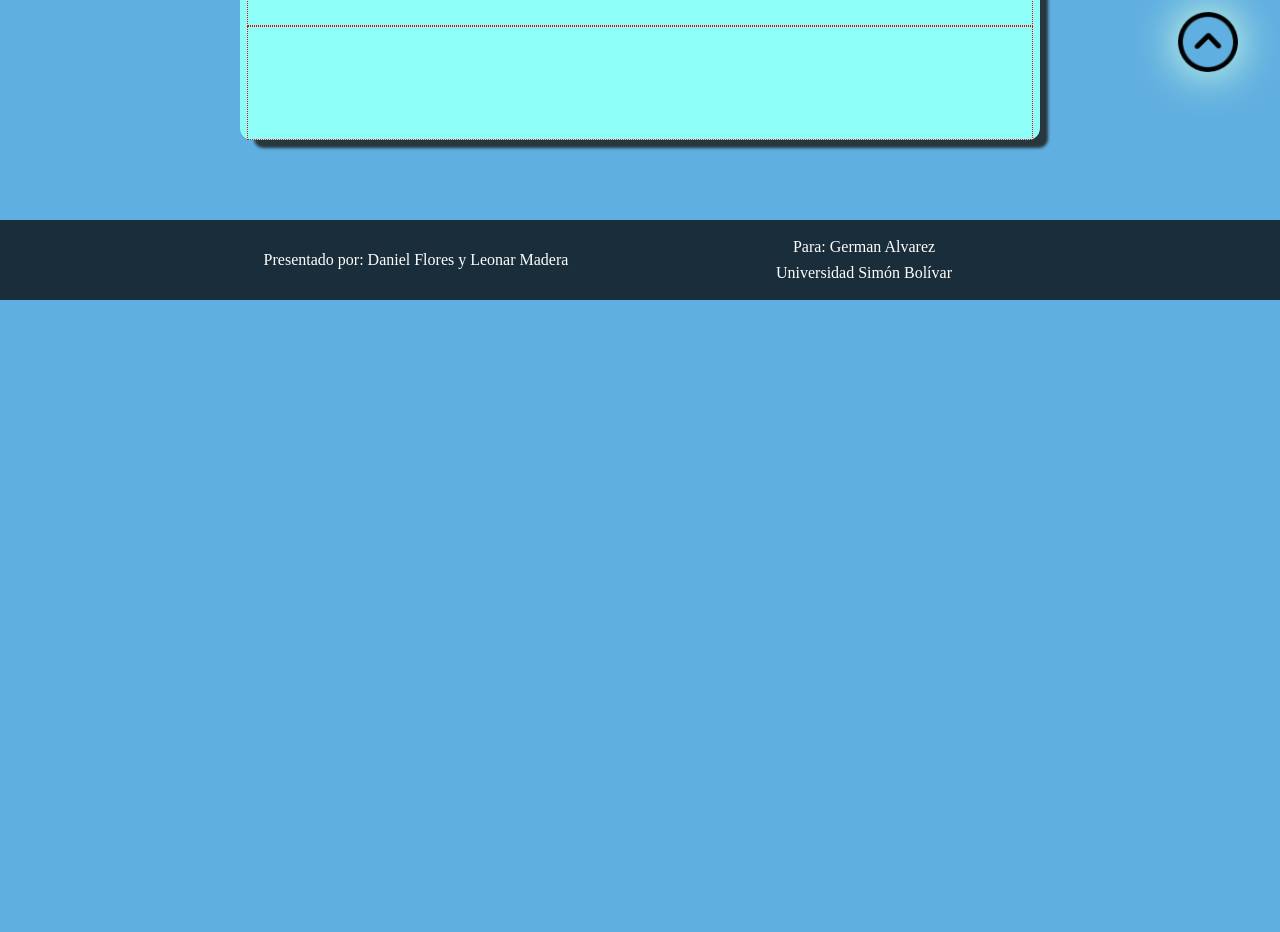
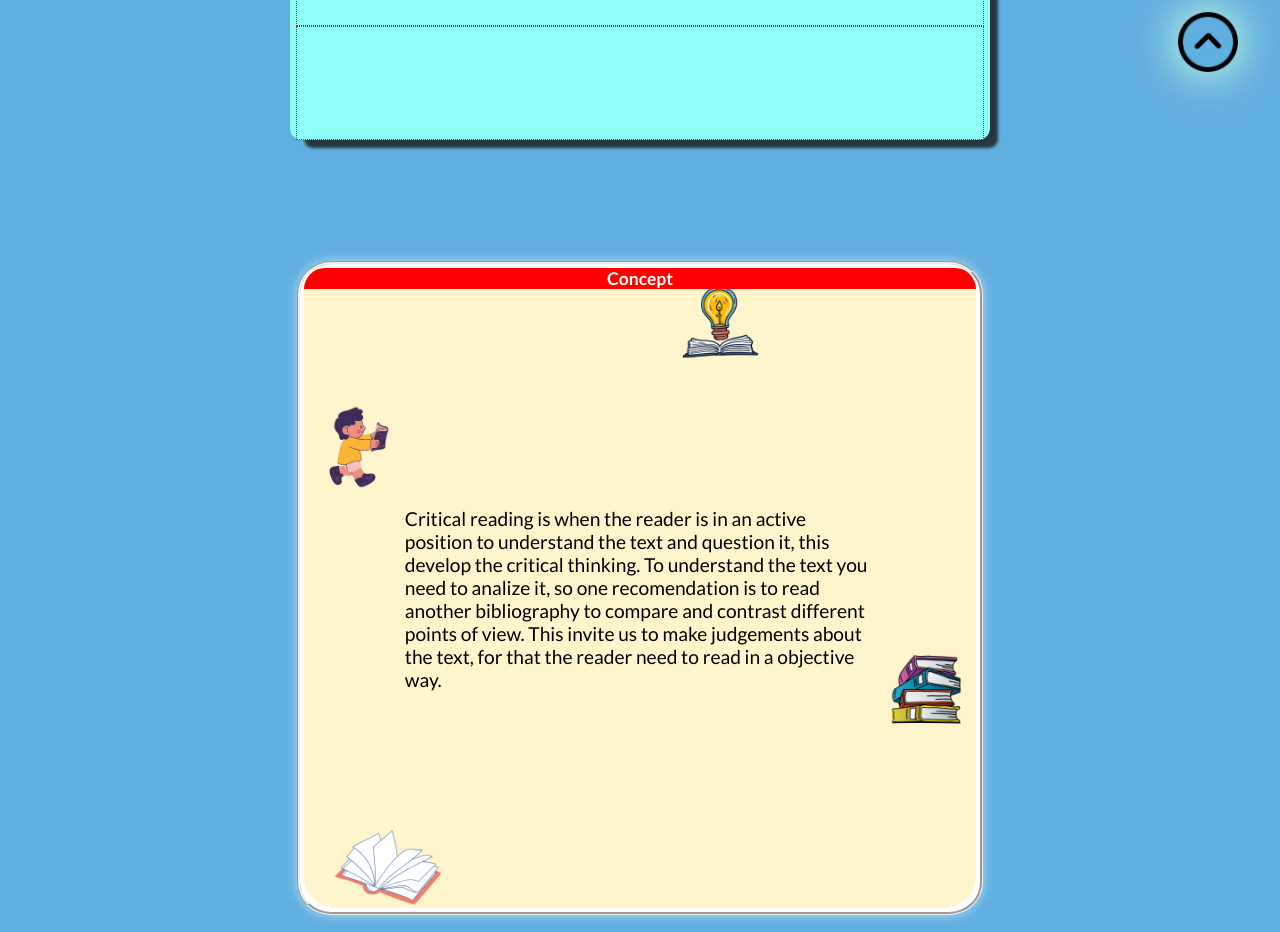
Before and after one commit to albedo1002/Infograf-a---Lectura-Cr-tica, a plain HTML site: page Lectura Crítica - Infografía/src/index.html in a window 1280 px wide. Shown: the part 708-1640 px from the top of the page. Before the commit the page ends 1008 px from the top, so only its background shows below. Drawn offline with Linux system fonts and the light colour scheme.

Commit message:
Agrego tarjetas ampliadas

```diff
--- a/Lectura Crítica - Infografía/src/index.html
+++ b/Lectura Crítica - Infografía/src/index.html
@@ -15,7 +15,7 @@
         <a id="inicio"></a>
         <h1></h1>
     <!-- Cuerpo de la tarjeta -->
-
+        <div class="div_infografia_principal">
         <article class="fondo_infograf">
             <section class="section1 sect_gen"></section>
             <section class="section2 sect_gen"></section>
@@ -25,7 +25,19 @@
             <section class="section6 sect_gen"></section>
             <section class="section7 sect_gen"></section>
         </article>
-
+</div>
+<div class="div_info_ampliada">
+        <article class="ajustado_a_contenido">
+                <div>
+                    <div class="tarjeta">
+                        <div class="fondo_titulo"><h3 class="tipogr-negrita">Concept</h3></div>
+                            <div class="imagen_reducida">
+                                <p class="texto_ampliado tipogr-principal">Critical reading is when the reader is in an active position to understand  the text and question it, this develop the critical thinking. To understand the text you need to analize it, so one recomendation is to read another bibliography to compare and contrast different points of view. This invite us to make judgements about the text, for that the reader need to read in a objective way.</p>
+                            </div>
+                    </div>
+                </div>
+        </article>
+    </div>
      <!-- -Cuerpo de la tarjeta -->
         <a href="#inicio"><img class="boton_volver" src="Images/Volver al principio.webp" alt="Volver a infografía" title="Volver a infografía"></a>
     </main>
--- a/Lectura Crítica - Infografía/src/styles.css
+++ b/Lectura Crítica - Infografía/src/styles.css
@@ -20,13 +20,16 @@ header {
 /* Cuerpo */
 main {
     width: 100%;
-    height: 100vh;
-    display: flex;
-    justify-content: center;
+    height: 200vh;
+}
+.div_infografia_principal {
+  width: 100%;
+  height: fit-content;
+  margin-bottom: 6rem;
 }
 .fondo_infograf {
     height: 100vh;
-    width: 800px;
+    width: 700px;
     background-color: var(--claro);
     border-radius: 12px;
     display: flex;
@@ -34,6 +37,7 @@ main {
     box-shadow: 11px 11px 3px -3px rgba(20,15,7,0.75);
 -webkit-box-shadow: 11px 11px 3px -3px rgba(20,15,7,0.75);
 -moz-box-shadow: 11px 11px 3px -3px rgba(20,15,7,0.75);
+margin-bottom: 7rem;
 }
 .tipogr-principal {
     font-family: "Lato", sans-serif;
@@ -55,7 +59,72 @@ main {
     width: 98%;
     border: 1px dotted red;
 }
+.imagen_tarjeta {
+  transition: all 300ms;
 
+}
+.imagen_tarjeta:hover {
+  transform: scale(1.2);
+}
+.tarjeta {
+  font-family: 'Arial Narrow', Arial, sans-serif;
+  font-style: bold;
+  font-size: 15px;
+  width: 42rem;
+  height: 40rem;
+  border: groove 3px;
+  padding: 4px;
+  display: flex;
+  flex-direction: column;
+  justify-content: center;
+  border-radius: 5%;
+  background-color: white;
+  box-shadow: 0px 0px 14px -2px rgba(255, 255, 255, 0.75);
+  -webkit-box-shadow: 0px 0px 14px -2px rgba(255, 255, 255, 0.75);
+  -moz-box-shadow: 0px 0px 14px -2px rgba(255, 255, 255, 0.75);
+}
+.fondo_titulo {
+  width: 100%;
+  height: fit-content;
+  background: red;
+  border-radius: 40px 40px 0 0;
+  display: flex;
+  justify-content: center;
+}
+.imagen_reducida {
+  width: 100%;
+  height: 100%;
+  border-radius: 0 0 5% 5%;
+  background: url(Images/Fondo\ tarjetas.png);
+  background-position: center center;
+  background-repeat: no-repeat;
+  background-size: cover;
+  position: relative;
+  display: flex;
+  align-items: center;
+  justify-content: center;
+}
+.div_infografia_principal {
+  display: flex;
+  justify-content: center;
+}
+.ajustado_a_contenido {
+  height: fit-content;
+  width: fit-content;
+}
+.div_info_ampliada {
+  width: 100%;
+  height: 30rem;
+  display: flex;
+  justify-content: center;
+  align-items: center;
+}
+.texto_ampliado {
+  width: 70%;
+  height: fit-content;
+  color: black;
+  font-size: 1.2rem;
+}
 
 /* -Cuerpo */
 /* Boton de volver */
```
Also changed, not shown: Lectura Crítica - Infografía/src/Images/Fondo de tarjeta grande.png (added), Lectura Crítica - Infografía/src/Images/Fondo tarjetas.png (added).
